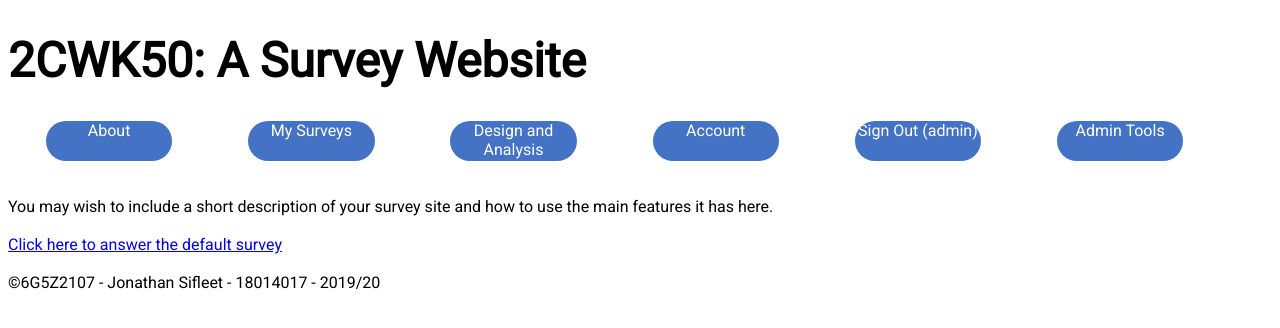
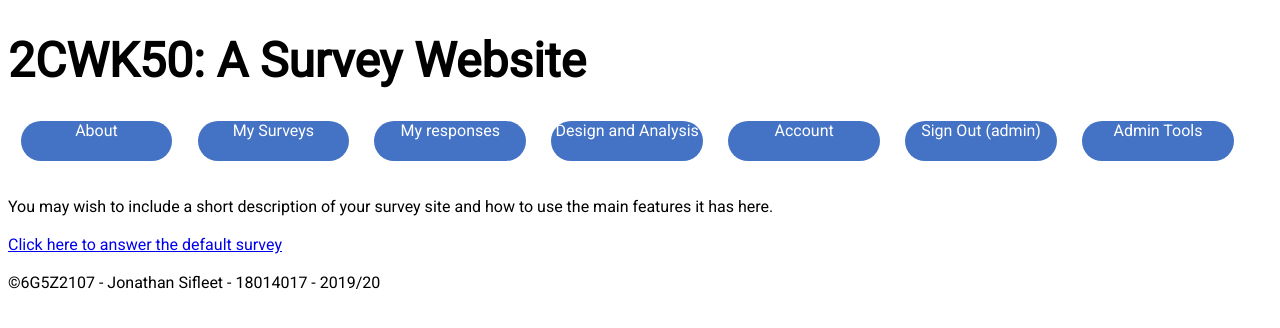
Before and after one commit to JonathanMSifleet/Survey-Website, a PHP site: page /about.php in a window 1280 px wide. Shown: the top 328 px of the page. Run offline with PHP 8.4, Linux system fonts and the light colour scheme; the visitor is signed in with stand-in values (Sample User, id 1).

Commit message:
Add view responses script

```diff
--- a/src/header.php
+++ b/src/header.php
@@ -38,6 +38,7 @@ if (isset($_SESSION['loggedInSkeleton'])) {
     echo <<<_END
             <li><a href='about.php'>About</a></li>
             <li><a href='surveys_manage.php'>My Surveys</a></li>
+            <li><a href='view_responses.php'>My responses</a></li>
             <li><a href='competitors.php'>Design and Analysis</a></li>
             <li><a href='account.php'>Account</a></li>
             <li><a href='sign_out.php'>Sign Out ({$_SESSION['username']})</a></li>
--- a/src/mystyle.css
+++ b/src/mystyle.css
@@ -14,7 +14,6 @@ h1 {
 
 nav {
     background-color: #ffffff;
-    size: 100%;
     clear: both;
 }
 
@@ -29,11 +28,11 @@ nav ul {
 nav ul li {
     float: left;
     display: flex;
-    width: 10%;
+    width: 12%;
     height: 5vh;
     padding: 0;
-    margin-left: 3%;
-    margin-right: 3%;
+    margin-left: 1%;
+    margin-right: 1%;
 }
 
 nav li a {
--- /dev/null
+++ b/src/view_responses.php
@@ -0,0 +1,3 @@
+<?php
+
+?>
```
